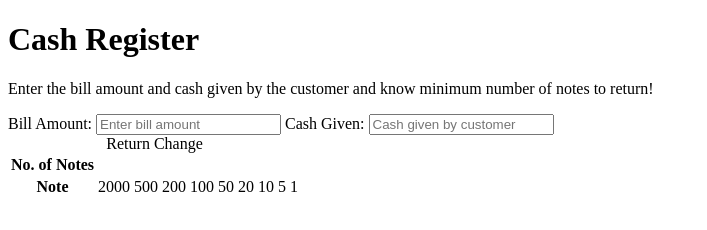
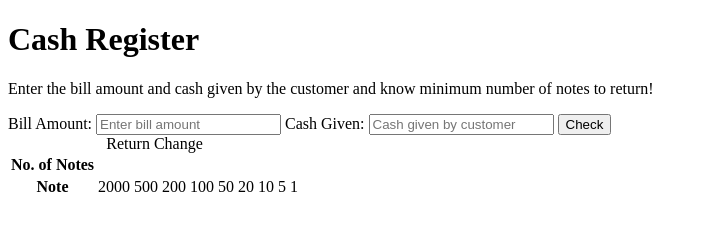
Before and after one commit to danishzahid/cash-register, a plain HTML site: page index.html in a window 1280 px wide. Shown: the whole page, without its empty margins (0-707 px from the left). Drawn offline with Linux system fonts and the light colour scheme.

Commit message:
Second Commit

```diff
--- a/index.html
+++ b/index.html
@@ -14,7 +14,7 @@
         <input id="bill-amount" type="text" placeholder="Enter bill amount"/>
         <label for="cash-given">Cash Given:</label>
         <input id="cash-given" type="text" placeholder="Cash given by customer"/>
-
+        <button>Check</button>
         <table class="change-table">
             <caption>Return Change</caption>
             <tr>
```
Also changed, not shown: index.js (added), style.css (added).
